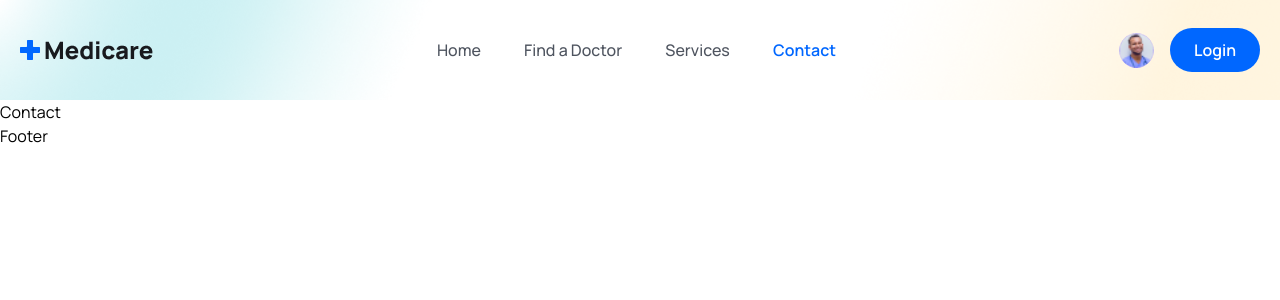
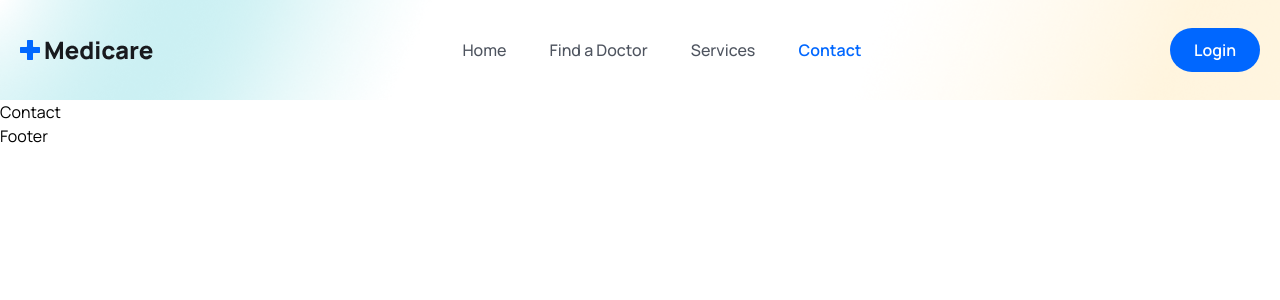
Before and after one commit to shagors/doctor-appointment, a React (Vite) app in the folder frontend/: page /contact in a window 1280 px wide. Shown: the top 300 px of the page. Built offline with nearby package versions, Linux system fonts and the light colour scheme.

Commit message:
design navbar and design resposive menu for low device and add navbar sticky

```diff
--- a/frontend/src/App.css
+++ b/frontend/src/App.css
@@ -9,3 +9,14 @@
 body {
   font-family: "Manrope", sans-serif;
 }
+
+.sticky__header {
+  width: 100%;
+  height: 80px;
+  line-height: 80px;
+  position: sticky;
+  top: 0;
+  left: 0;
+  z-index: 9999;
+  box-shadow: 3px 3px -8px 3px #ddd;
+}
--- a/frontend/src/components/Header/Header.jsx
+++ b/frontend/src/components/Header/Header.jsx
@@ -1,4 +1,4 @@
-import {} from "react";
+import { useEffect, useRef } from "react";
 import logo from "../../assets/images/logo.png";
 import userImg from "../../assets/images/avatar-icon.png";
 import { Link, NavLink } from "react-router-dom";
@@ -24,8 +24,32 @@ const navLinks = [
 ];
 
 const Header = () => {
+  const headerRef = useRef(null);
+  const menuRef = useRef(null);
+
+  const handleStickyHeader = () => {
+    window.addEventListener("scroll", () => {
+      if (
+        document.body.scrollTop > 80 ||
+        document.documentElement.scrollTop > 80
+      ) {
+        headerRef.current.classList.add("sticky__header");
+      } else {
+        headerRef.current.classList.add("sticky__header");
+      }
+    });
+  };
+
+  useEffect(() => {
+    handleStickyHeader();
+
+    return () => window.removeEventListener("scroll", handleStickyHeader);
+  }, []);
+
+  const toggleMenu = () => menuRef.current.classList.toggle("show__menu");
+
   return (
-    <header className="header flex items-center">
+    <header className="header flex items-center" ref={headerRef}>
       <div className="container">
         <div className="flex items-center justify-between">
           {/* ======= Logo ======== */}
@@ -34,7 +58,7 @@ const Header = () => {
           </div>
 
           {/* =========== menu =========== */}
-          <div className="navigation">
+          <div className="navigation" ref={menuRef} onClick={toggleMenu}>
             <ul className="menu flex items-center gap-[2.7rem]">
               {navLinks.map((link, index) => (
                 <li key={index}>
@@ -54,7 +78,7 @@ const Header = () => {
 
           {/* ======== nav right =========== */}
           <div className="flex items-center gap-4">
-            <div>
+            <div className="hidden">
               <Link to="/">
                 <figure className="w-[35px] h-[35px] rounded-full cursor-pointer">
                   <img
@@ -72,7 +96,7 @@ const Header = () => {
               </button>
             </Link>
 
-            <span className="md:hidden">
+            <span className="md:hidden" onClick={toggleMenu}>
               <BiMenu className="w-6 h-6 cursor-pointer" />
             </span>
           </div>
--- a/frontend/src/index.css
+++ b/frontend/src/index.css
@@ -48,3 +48,34 @@
     @apply text-[16px] leading-7 mt-3;
   }
 }
+
+@media only screen and (max-width: 768px) {
+  .navigation {
+    width: 100%;
+    height: 100%;
+    position: fixed;
+    top: 0;
+    left: 0;
+    z-index: 100;
+    background: #00000084;
+    display: none;
+  }
+
+  .menu {
+    width: 15rem;
+    height: 100%;
+    position: absolute;
+    top: 0;
+    right: 0;
+    background: #fff;
+    z-index: 2000;
+    flex-direction: column;
+    justify-content: center;
+    align-items: center;
+    line-height: 25px;
+  }
+
+  .show__menu {
+    display: block;
+  }
+}
```
